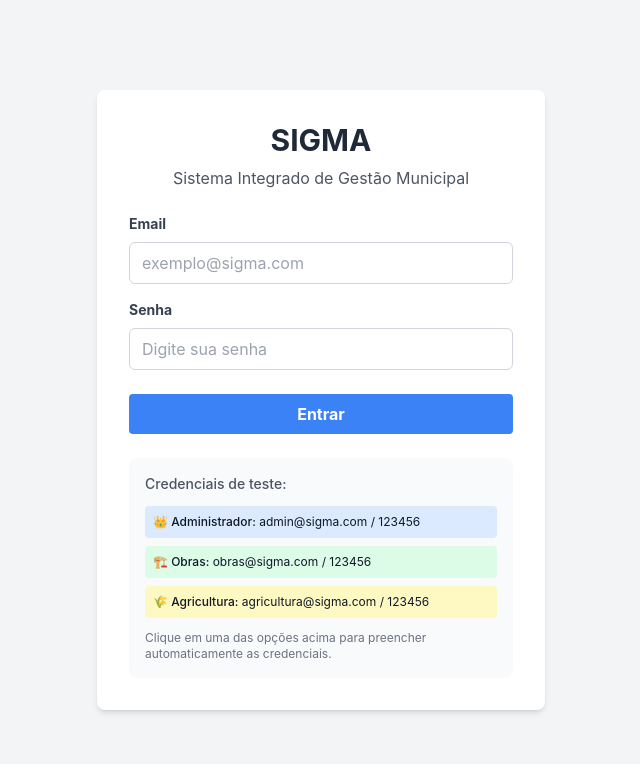
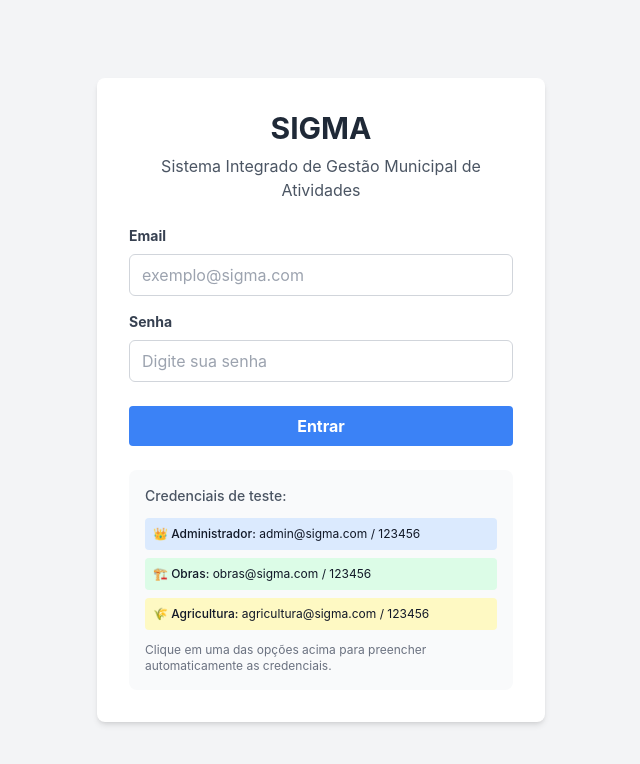
Before and after one commit to devpmpb/sigma, a React (Vite) app in the folder frontend/: page /login in a window 1280 px wide. Shown: the top 764 px of the page, without its empty margins (319-959 px from the left). Built offline with nearby package versions, Linux system fonts and the light colour scheme.

Commit message:
update login

```diff
--- a/frontend/src/pages/Login.tsx
+++ b/frontend/src/pages/Login.tsx
@@ -55,7 +55,7 @@ const Login: React.FC = () => {
       <div className="bg-white p-8 rounded-lg shadow-md w-full max-w-md">
         <div className="text-center mb-6">
           <h1 className="text-3xl font-bold text-gray-800 mb-2">SIGMA</h1>
-          <p className="text-gray-600">Sistema Integrado de Gestão Municipal</p>
+          <p className="text-gray-600">Sistema Integrado de Gestão Municipal de Atividades</p>
         </div>
 
         {error && (
```
